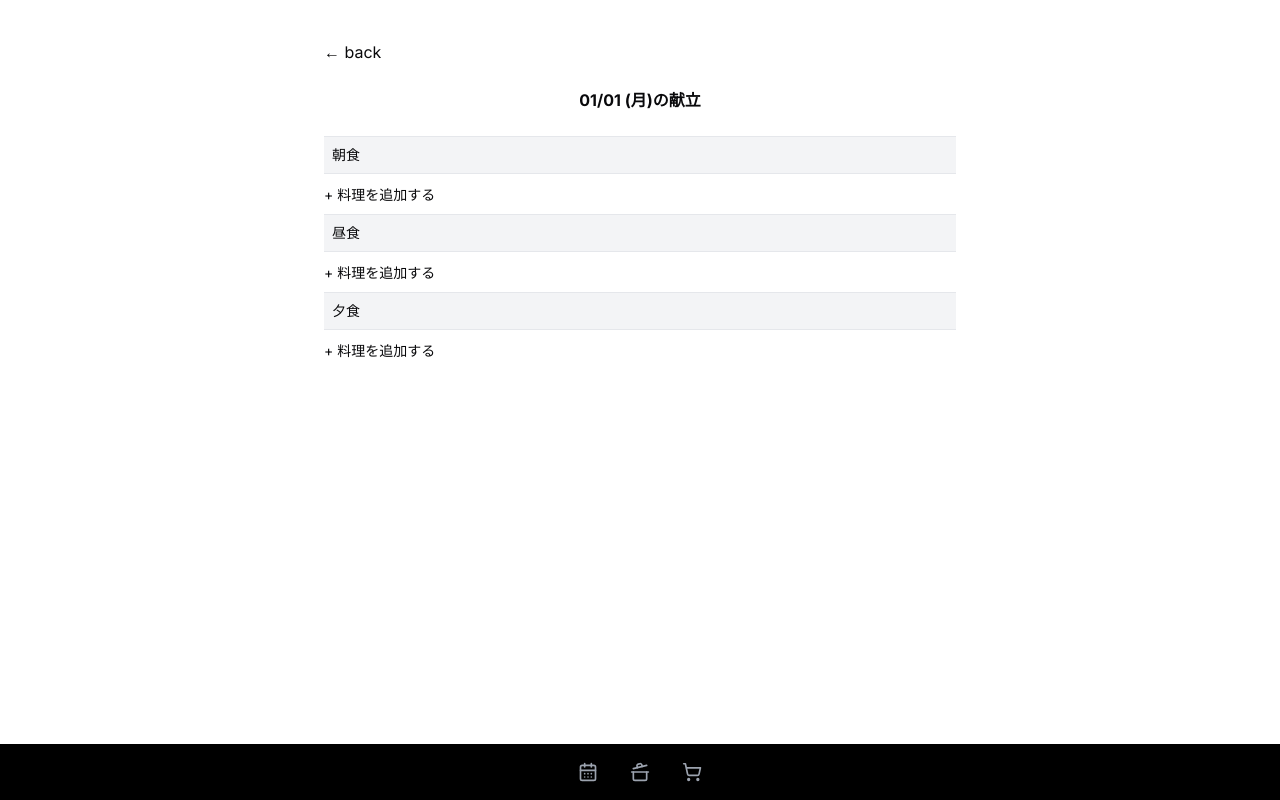
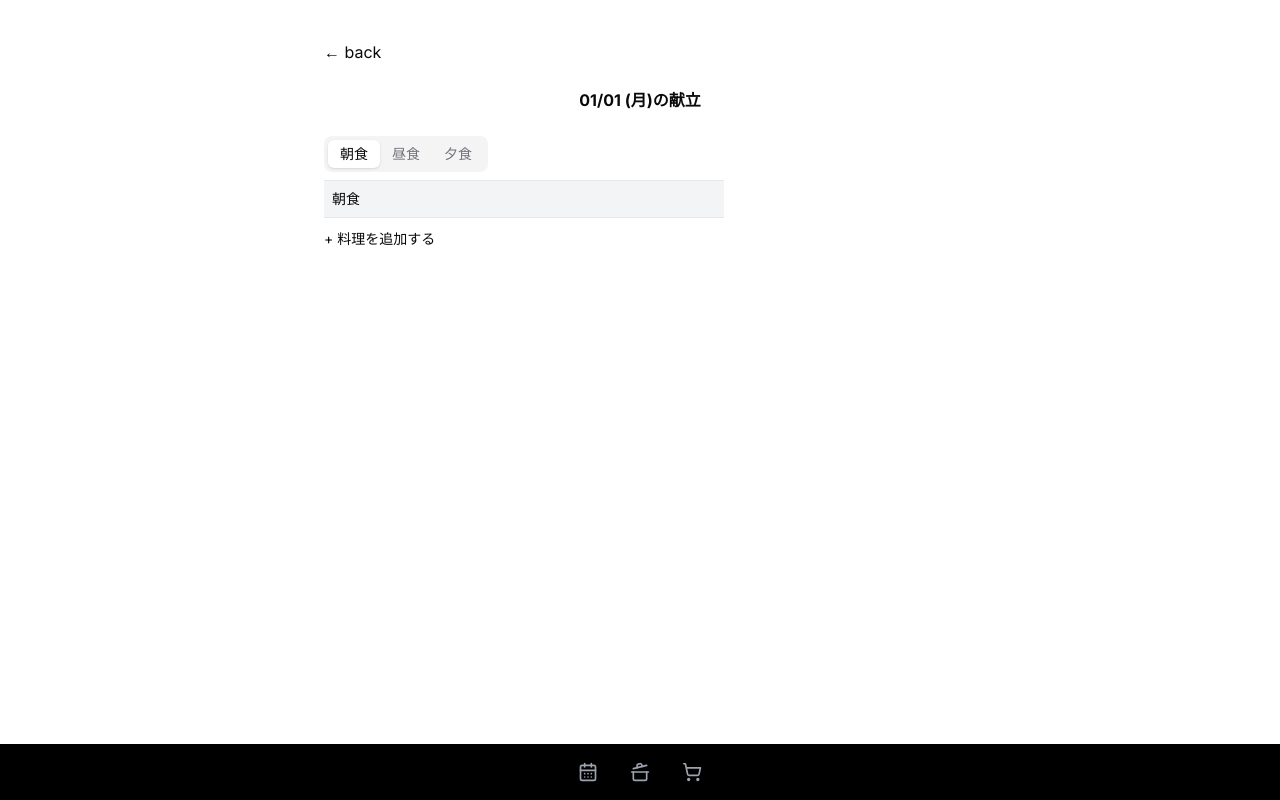
Before and after one commit to islaree/next-recipe-app, a Next.js app: page /calendar/1 in a window 1280 px wide. Built offline with nearby package versions, Linux system fonts and the light colour scheme.

Commit message:
feat: add tabs

```diff
--- a/app/calendar/[id]/page.tsx
+++ b/app/calendar/[id]/page.tsx
@@ -5,6 +5,7 @@ import Meal from "@/components/meal";
 import { useParams } from "next/navigation";
 import { format } from "date-fns";
 import { ja } from "date-fns/locale/ja";
+import { Tabs, TabsContent, TabsList, TabsTrigger } from "@/components/ui/tabs";
 
 export default function MenuPage() {
   const { id } = useParams();
@@ -17,9 +18,22 @@ export default function MenuPage() {
           {format(date, "MM/dd (EEE)", { locale: ja })}の献立
         </h1>
       </div>
-      <Meal title="breakfast" />
-      <Meal title="lunch" />
-      <Meal title="dinner" />
+      <Tabs defaultValue="breakfast" className="w-[400px]">
+        <TabsList>
+          <TabsTrigger value="breakfast">朝食</TabsTrigger>
+          <TabsTrigger value="lunch">昼食</TabsTrigger>
+          <TabsTrigger value="dinner">夕食</TabsTrigger>
+        </TabsList>
+        <TabsContent value="breakfast">
+          <Meal title="breakfast" />
+        </TabsContent>
+        <TabsContent value="lunch">
+          <Meal title="lunch" />
+        </TabsContent>
+        <TabsContent value="dinner">
+          <Meal title="dinner" />
+        </TabsContent>
+      </Tabs>
     </div>
   );
 }
```
